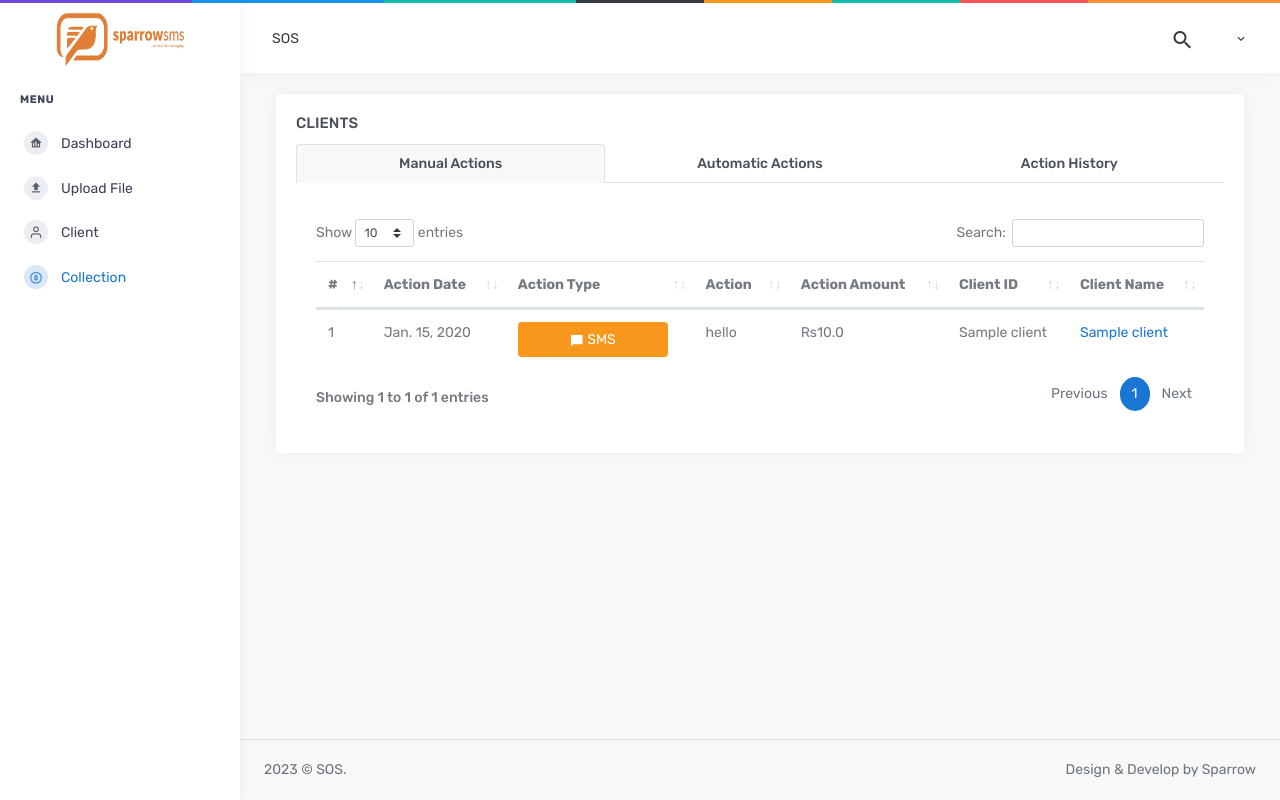
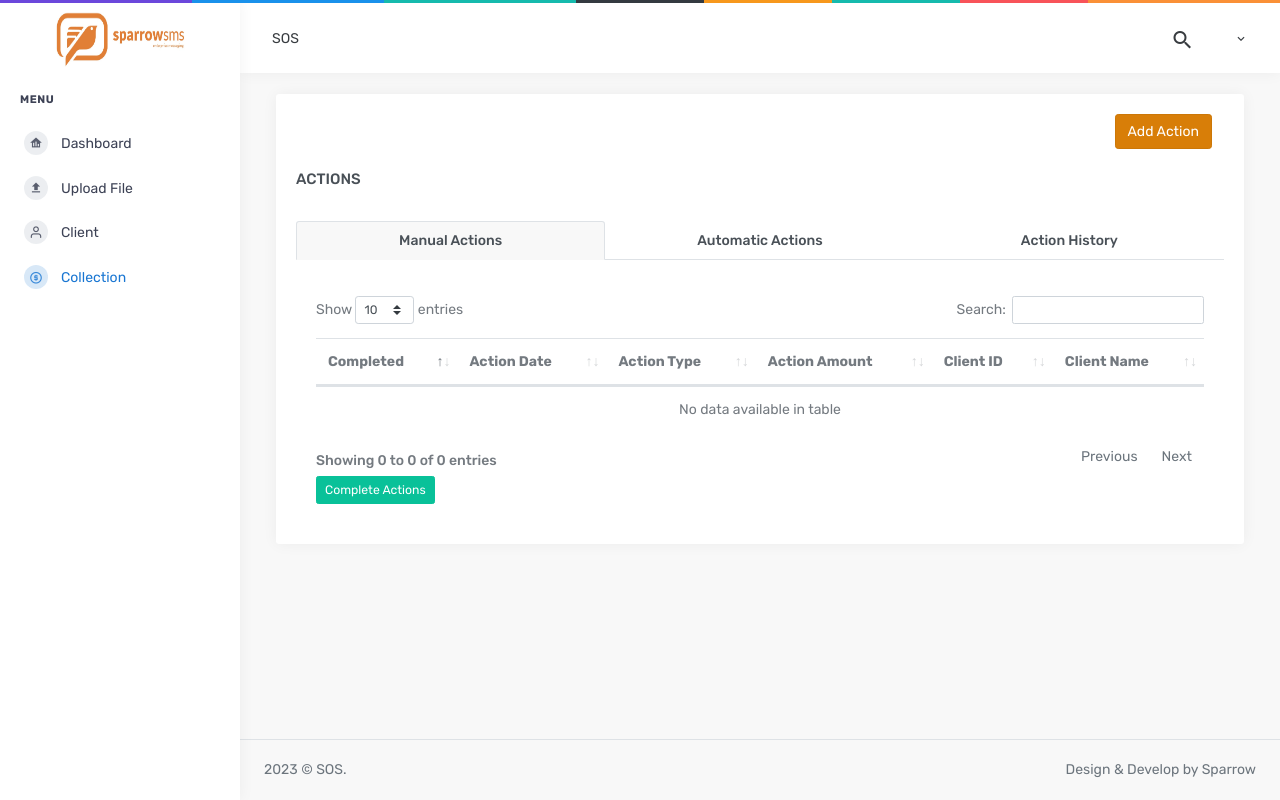
Before and after one commit to Bic-ky/Automated-Debt-Collection, a Django app: page /sales/collection/ in a window 1280 px wide. Run offline with Django 4.2, Linux system fonts and the light colour scheme; tables that the repository leaves empty hold one stand-in row (values such as "Sample post"); some libraries are stand-ins or nearby versions; some web fonts are replaced.

Commit message:
Collection page feature updates

```diff
--- a/sales/admin.py
+++ b/sales/admin.py
@@ -16,5 +16,5 @@
 
 @admin.register(Action)
 class ActionData(ImportExportActionModelAdmin):
-    list_display = ['action_date', 'action_type','type','short_name','bill_no']
+    list_display = ['action_date', 'action_type','type','short_name','bill_no','completed']
     search_fields = ['short_name', 'type','bill_no']
--- a/sales/forms.py
+++ b/sales/forms.py
@@ -1,10 +1,17 @@
 from django import forms
-from .models import Client
+from .models import Client,Action
 
 class ExcelUploadForm(forms.Form):
     file = forms.FileField(widget=forms.ClearableFileInput(attrs={'class': 'dropify'}))
 
+class ActionUpdateForm(forms.ModelForm):
+    class Meta:
+        model = Action
+        fields = ['completed']
 
+    def __init__(self, *args, **kwargs):
+        super().__init__(*args, **kwargs)
+        self.fields['completed'].widget.attrs.update({'class': 'form-control'})
 
 class ClientForm(forms.ModelForm):
     class Meta:
--- a/sales/views.py
+++ b/sales/views.py
@@ -253,12 +253,33 @@
     return render(request, 'upload.html', context)
 
 
+from .forms import ActionUpdateForm
+
 def collection(request):
     clients = Client.objects.all()
     actions = Action.objects.all()
-    context = {'actions': actions,
-               'clients': clients}
-    return render(request, 'collection.html',context)
+
+    if request.method == 'POST':
+        form = ActionUpdateForm(request.POST)
+        if form.is_valid():
+            selected_actions_ids = request.POST.getlist('completed_actions')
+
+            # Convert the list of strings to a list of integers
+            selected_actions_ids = [int(action_id) for action_id in selected_actions_ids]
+
+            # Update the completion status of selected actions
+            Action.objects.filter(id__in=selected_actions_ids).update(completed=True)
+
+            # Refresh the actions queryset after the update
+            actions = Action.objects.all()
+
+    else:
+        form = ActionUpdateForm()
+
+    context = {'actions': actions, 'clients': clients, 'form': form}
+    return render(request, 'collection.html', context)
+
+
 
 def overdue120d(client):
     # Get the sum of all cycles for the client's bills
--- a/templates/add_client.html
+++ b/templates/add_client.html
@@ -75,7 +75,7 @@
                 </div>
             </div>
             <br>
-            <button class="btn btn-primary btn-lg waves-effect waves-light" type="submit">Submit</button>
+            <button class="btn btn-warning btn-lg waves-effect waves-light" type="submit">Submit</button>
         </form>
     </div> <!-- end card-body-->
 </div> <!-- end card -->
--- a/templates/client.html
+++ b/templates/client.html
@@ -7,7 +7,7 @@
     <div class="card">
         <div class="card-body">
              <div class="col-lg-12 text-right">
-            <a href="{% url 'add_client' %}" class="btn btn-primary active waves-effect waves-light">
+            <a href="{% url 'add_client' %}" class="btn btn-warning active waves-effect waves-light">
                 Add Client
             </a>
             </div>
--- a/templates/collection.html
+++ b/templates/collection.html
@@ -6,8 +6,14 @@
 <div class="col-xl-12">
     <div class="card">
         <div class="card-body">
-
-            <h4 class="card-title">CLIENTS</h4>
+            <div class="col-lg-12 text-right">
+                <a href="" class="btn btn-warning active waves-effect waves-light">
+                    Add Action
+                </a>
+                </div>
+                <br>
+            <h4 class="card-title">ACTIONS</h4>
+            <br>
 
             <ul class="nav nav-tabs nav-justified mb-3">
                 <li class="nav-item">
@@ -36,56 +42,58 @@
                 <div class="col-12">
                         <div class="card-body">
 
+                            <form method="post" action="{% url 'collection' %}">
+                                {% csrf_token %}
                                 <table id="basic-datatable" class="table">
                                   <thead>
                                     <tr>
-                                        <th>#</th>
+                                      <th>Completed</th>
                                       <th>Action Date</th>
                                       <th>Action Type</th>
-                                        <th>Action</th>
                                       <th>Action Amount</th>
                                       <th>Client ID</th>
                                       <th>Client Name</th>
                                     </tr>
                                   </thead>
+                                  <tbody>
 
-
-                                <tbody>
                                     {% for action in actions %}
-                                        <tr>
-                                            <td>{{ forloop.counter }}</td>
+                                    {% if not action.completed and action.type == 'manual' %}
+                                    <tr style="background-color: #f2dede;">
+                                      <td class="text-center" style="width: 10px;">
+                                        <input type="checkbox" name="completed_actions" value="{{ action.id }}">
+                                      </td>
                                       <td>{{ action.action_date }}</td>
                                       {% if action.action_type == 'SMS' %}
                                       <td>
-                                                    <button type="button" class="btn btn-warning waves-effect waves-light "style="width: 150px;">
+                                        <button type="button" class="btn btn-warning waves-effect waves-light" style="width: 150px;">
                                           <i class="mdi mdi-message"></i> {{ action.action_type }}
                                         </button>
                                       </td>
-
                                       {% elif action.action_type == 'Call' %}
                                       <td>
-                                                    <button type="button" class="btn btn-success waves-effect waves-light "style="width: 150px;">
+                                        <button type="button" class="btn btn-success waves-effect waves-light" style="width: 150px;">
                                           <i class="mdi mdi-phone"></i> {{ action.action_type }}
                                         </button>
                                       </td>
-
                                       {% elif action.action_type == 'Email' %}
                                       <td>
-                                                    <button type="button" class="btn btn-danger waves-effect waves-light "style="width: 150px;">
+                                        <button type="button" class="btn btn-danger waves-effect waves-light" style="width: 150px;">
                                           <i class="mdi mdi-gmail"></i> {{ action.action_type }}
                                         </button>
                                       </td>
+                                      {% endif %}
+                                      <td>Rs{{ action.action_amount }}</td>
+                                      <td>{{ action.short_name.short_name }}</td>
+                                      <td><a href="{% url 'client_profile' client_id=action.short_name.id %}">{{ action.short_name }}</a></td>
+                                    </tr>
+                                    {% endif %}
+                                    {% endfor %}
 
-                                            {% endif %}
-                                            <td>hello</td>
-                                            <td>Rs{{ action.action_amount}}</td>
-
-                                            <td>{{ action.short_name.short_name }}</td>
-                                            <td><a href="{% url "client_profile" client_id=action.short_name.id %}">{{ action.short_name }}</a></td>
-                                        </tr>
-                                    {% endfor %}
                                   </tbody>
                                 </table>
+                                <button type="submit" class="btn btn-success btn-sm waves-effect waves-light">Complete Actions</button>
+                              </form>
 
                         </div> <!-- end card body-->
 
@@ -95,12 +103,121 @@
 
         </div>
         <div class="tab-pane " id="automatic">
-            <p>Donec pede justo, fringilla vel, aliquet nec, vulputate eget, arcu. In enim justo, rhoncus ut, imperdiet a, venenatis vitae, justo. Nullam dictum felis eu pede mollis pretium. Integer tincidunt.Cras dapibus. Vivamus elementum semper nisi. Aenean vulputate eleifend tellus. Aenean leo ligula, porttitor eu, consequat vitae, eleifend ac, enim.</p>
-            <p class="mb-0">Leggings occaecat dolor sit amet, consectetuer adipiscing elit. Aenean commodo ligula eget dolor. Aenean massa. Cum sociis natoque penatibus et magnis dis parturient montes, nascetur ridiculus mus. Donec quam felis, ultricies nec, pellentesque eu, pretium quis, sem. Nulla consequat massa quis enim.</p>
+            <div class="row">
+                <div class="col-12">
+                        <div class="card-body">
+
+
+                                <table id="basic-datatable" class="table">
+                                  <thead>
+                                    <tr>
+                                      <th>Completed</th>
+                                      <th>Action Date</th>
+                                      <th>Action Type</th>
+                                      <th>Action Amount</th>
+                                      <th>Client ID</th>
+                                      <th>Client Name</th>
+                                    </tr>
+                                  </thead>
+                                  <tbody>
+                                    {% for action in actions %}
+                                    {% if action.type == 'auto' %}
+                                    <tr style="{% if action.completed %}background-color: #dff0d8;
+                                    {% elif not action.completed %}background-color: #fcf8e3;{% endif %}">
+                                      <td class="text-center" style="width: 10px;">
+                                        <i class="mdi mdi-checkbox-marked-circle-outline" style="color: green;"></i>
+                                      </td>
+                                      <td>{{ action.action_date }}</td>
+                                      {% if action.action_type == 'SMS' %}
+                                      <td>
+                                        <button type="button" class="btn btn-warning waves-effect waves-light" style="width: 150px;">
+                                          <i class="mdi mdi-message"></i> {{ action.action_type }}
+                                        </button>
+                                      </td>
+                                      {% elif action.action_type == 'Call' %}
+                                      <td>
+                                        <button type="button" class="btn btn-success waves-effect waves-light" style="width: 150px;">
+                                          <i class="mdi mdi-phone"></i> {{ action.action_type }}
+                                        </button>
+                                      </td>
+                                      {% elif action.action_type == 'Email' %}
+                                      <td>
+                                        <button type="button" class="btn btn-danger waves-effect waves-light" style="width: 150px;">
+                                          <i class="mdi mdi-gmail"></i> {{ action.action_type }}
+                                        </button>
+                                      </td>
+                                      {% endif %}
+                                      <td>Rs{{ action.action_amount }}</td>
+                                      <td>{{ action.short_name.short_name }}</td>
+                                      <td><a href="{% url 'client_profile' client_id=action.short_name.id %}">{{ action.short_name }}</a></td>
+                                    </tr>
+                                    {% endif %}
+                                    {% endfor %}
+                                  </tbody>
+                                </table>
+
+
+                        </div> <!-- end card body-->
+
+                </div><!-- end col-->
+            </div>
+            <!-- end row-->
         </div>
         <div class="tab-pane" id="allaction">
-            <p>Food truck quinoa dolor sit amet, consectetuer adipiscing elit. Aenean commodo ligula eget dolor. Aenean massa. Cum sociis natoque penatibus et magnis dis parturient montes, nascetur ridiculus mus. Donec quam felis, ultricies nec, pellentesque eu, pretium quis, sem. Nulla consequat massa quis enim.</p>
-            <p class="mb-0">Donec pede justo, fringilla vel, aliquet nec, vulputate eget, arcu. In enim justo, rhoncus ut, imperdiet a, venenatis vitae, justo. Nullam dictum felis eu pede mollis pretium. Integer tincidunt.Cras dapibus. Vivamus elementum semper nisi. Aenean vulputate eleifend tellus. Aenean leo ligula, porttitor eu, consequat vitae, eleifend ac, enim.</p>
+            <div class="row">
+                <div class="col-12">
+                        <div class="card-body">
+
+
+                                <table id="basic-datatable" class="table">
+                                  <thead>
+                                    <tr>
+
+                                      <th>Action Date</th>
+                                      <th>Action Type</th>
+                                      <th>Action Amount</th>
+                                      <th>Client ID</th>
+                                      <th>Client Name</th>
+                                    </tr>
+                                  </thead>
+                                  <tbody>
+                                    {% for action in actions %}
+                                    <tr>
+
+                                      <td>{{ action.action_date }}</td>
+                                      {% if action.action_type == 'SMS' %}
+                                      <td>
+                                        <button type="button" class="btn btn-warning waves-effect waves-light" style="width: 150px;">
+                                          <i class="mdi mdi-message"></i> {{ action.action_type }}
+                                        </button>
+                                      </td>
+                                      {% elif action.action_type == 'Call' %}
+                                      <td>
+                                        <button type="button" class="btn btn-success waves-effect waves-light" style="width: 150px;">
+                                          <i class="mdi mdi-phone"></i> {{ action.action_type }}
+                                        </button>
+                                      </td>
+                                      {% elif action.action_type == 'Email' %}
+                                      <td>
+                                        <button type="button" class="btn btn-danger waves-effect waves-light" style="width: 150px;">
+                                          <i class="mdi mdi-gmail"></i> {{ action.action_type }}
+                                        </button>
+                                      </td>
+                                      {% endif %}
+                                      <td>Rs{{ action.action_amount }}</td>
+                                      <td>{{ action.short_name.short_name }}</td>
+                                      <td><a href="{% url 'client_profile' client_id=action.short_name.id %}">{{ action.short_name }}</a></td>
+                                    </tr>
+                                    {% endfor %}
+                                  </tbody>
+                                </table>
+
+
+                        </div> <!-- end card body-->
+
+                </div><!-- end col-->
+            </div>
+            <!-- end row-->
         </div>
     </div>
         </div> <!-- end card-body-->
--- a/templates/upload.html
+++ b/templates/upload.html
@@ -17,7 +17,7 @@
                     {% csrf_token %}
                     {{ form }}
                     <br>
-                    <button type="submit" class="btn btn-primary" onclick="startUpload()">Upload</button>
+                    <button type="submit" class="btn btn-warning" onclick="startUpload()">Upload</button>
                 </form>
                 <br>
                 {% if error_message %}
```
Also changed, not shown: 1 other file. Lines whose indentation alone changed are shown as unchanged.
